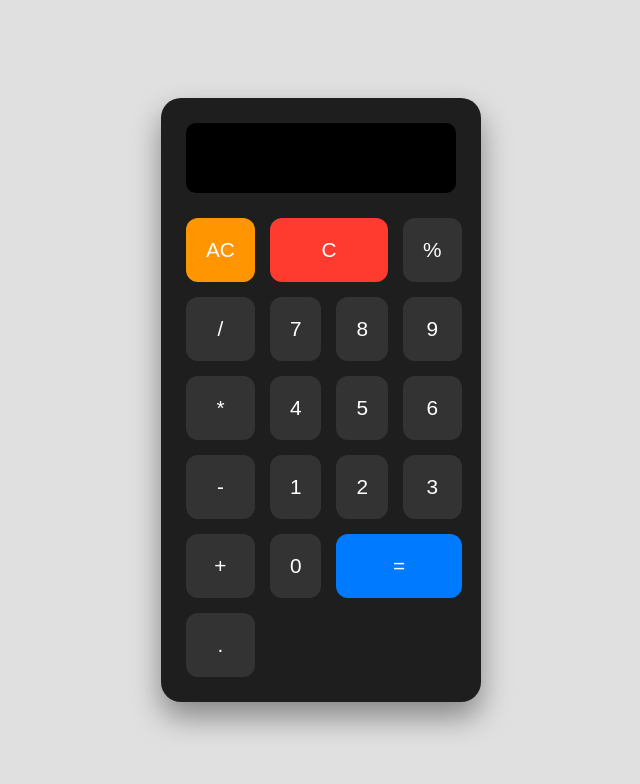
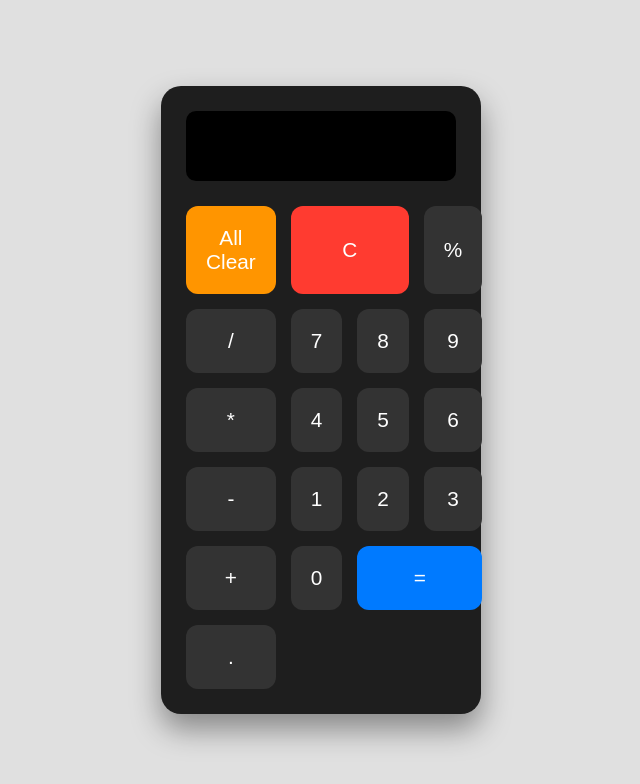
Before and after one commit to akehsari/calculator, a plain HTML site: page index.html in a window 1280 px wide. Shown: the whole page, without its empty margins (319-959 px from the left). Drawn offline with Linux system fonts and the light colour scheme.

Commit message:
index updated

```diff
--- a/index.html
+++ b/index.html
@@ -9,7 +9,7 @@
   <div class="calculator">
     <div class="display"></div>
     <div class="buttons">
-      <button class="ac">AC</button>
+      <button class="ac">All Clear</button>
       <button class="clear">C</button>
       <button class="percentage">%</button>
       <button class="operater">/</button>
```
